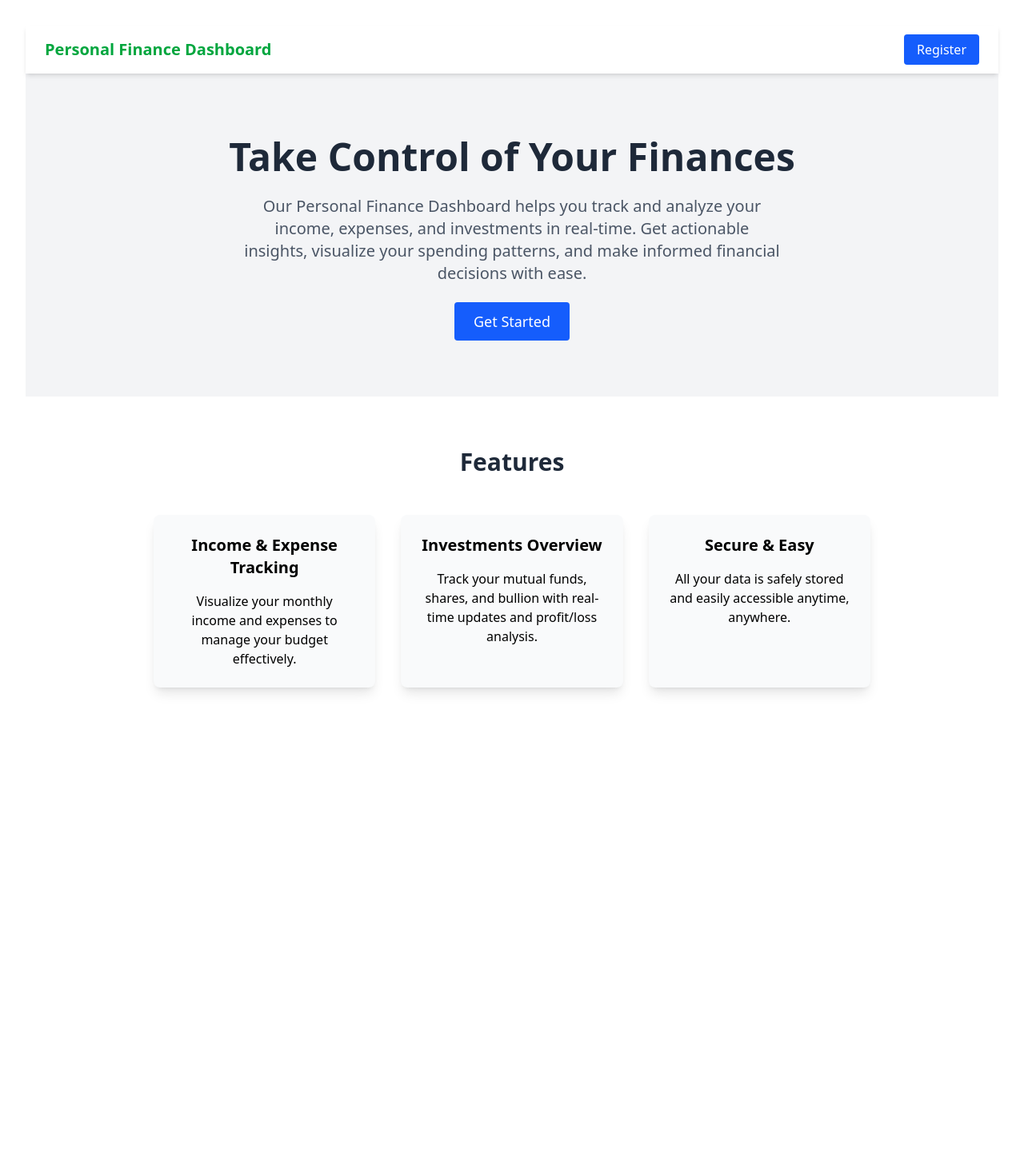
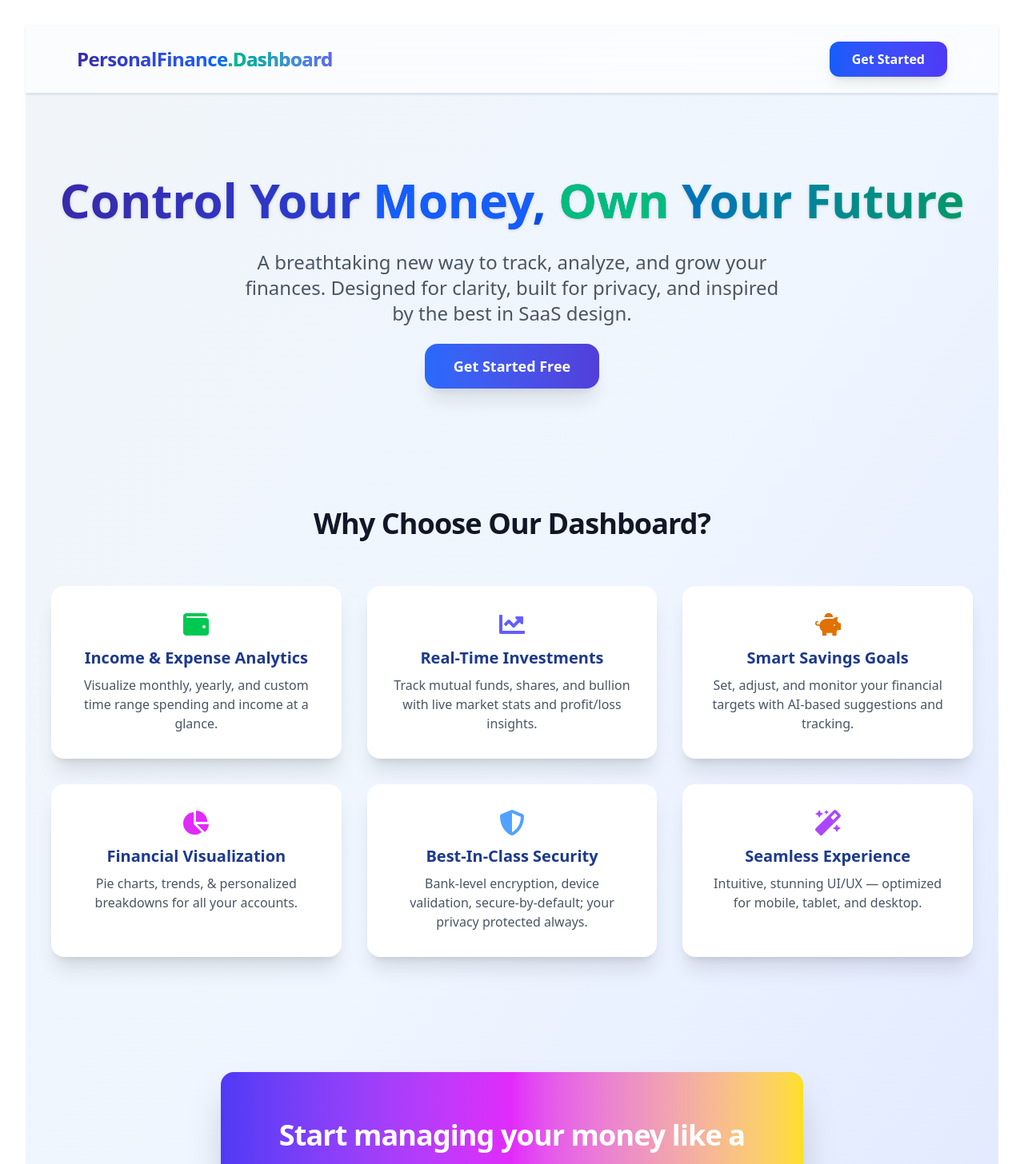
Before and after one commit to vatsal023/PersonalFinanceDashboard, a React app in the folder frontend/: page / in a window 1280 px wide. Shown: the top 1456 px of the page at 80% size. Before the commit the page ends 956 px from the top, so only its background shows below. Built offline with nearby package versions, Linux system fonts and the light colour scheme; the HTML template or start-up script is replaced by a standard one.

Commit message:
Update Home.jsx

```diff
--- a/frontend/src/pages/Home.jsx
+++ b/frontend/src/pages/Home.jsx
@@ -1,150 +1,78 @@
-// // HomePage.jsx
-// import React from "react";
-// import { Link } from "react-router-dom";
-
-// const HomePage = () => {
-//   return (
-//     <div className="min-h-screen bg-gray-100">
-//       {/* Navbar */}
-//       <nav className="bg-white shadow-md px-6 py-4 flex justify-between items-center">
-//         <div className="text-xl font-bold text-green-600">
-//           Personal Finance Dashboard
-//         </div>
-//         <div>
-//           <Link
-//             to="/register"
-//             className="bg-blue-600 text-white px-4 py-2 rounded hover:bg-blue-700 transition"
-//           >
-//             Register
-//           </Link>
-//         </div>
-//       </nav>
-
-//       {/* Hero Section */}
-//       <section className="text-center py-20 px-4">
-//         <h1 className="text-4xl md:text-5xl font-bold mb-6 text-gray-800">
-//           Take Control of Your Finances
-//         </h1>
-//         <p className="text-lg md:text-xl text-gray-600 max-w-2xl mx-auto mb-8">
-//           Our Personal Finance Dashboard helps you track and analyze your income, expenses, and investments in real-time.
-//           Get actionable insights, visualize your spending patterns, and make informed financial decisions with ease.
-//         </p>
-//         <Link
-//           to="/register"
-//           className="bg-blue-600 text-white px-6 py-3 rounded text-lg hover:bg-blue-700 transition"
-//         >
-//           Get Started
-//         </Link>
-//       </section>
-
-//       {/* Features Section */}
-//       <section className="py-16 px-4 bg-white">
-//         <h2 className="text-3xl font-semibold text-center mb-12 text-gray-800">
-//           Features
-//         </h2>
-//         <div className="max-w-4xl mx-auto grid md:grid-cols-3 gap-8 text-center">
-//           <div className="p-6 shadow-lg rounded-lg bg-gray-50">
-//             <h3 className="text-xl font-bold mb-4">Income & Expense Tracking</h3>
-//             <p>Visualize your monthly income and expenses to manage your budget effectively.</p>
-//           </div>
-//           <div className="p-6 shadow-lg rounded-lg bg-gray-50">
-//             <h3 className="text-xl font-bold mb-4">Investments Overview</h3>
-//             <p>Track your mutual funds, shares, and bullion with real-time updates and profit/loss analysis.</p>
-//           </div>
-//           <div className="p-6 shadow-lg rounded-lg bg-gray-50">
-//             <h3 className="text-xl font-bold mb-4">Secure & Easy</h3>
-//             <p>All your data is safely stored and easily accessible anytime, anywhere.</p>
-//           </div>
-//         </div>
-//       </section>
-//     </div>
-//   );
-// };
-
-// export default HomePage;
-
-
-
-// HomePage.jsx
-import React, { useEffect } from "react";
+import React from "react";
 import { Link } from "react-router-dom";
 import { useAuth } from "../context/authContext";
+import { FaWallet, FaChartLine, FaShieldAlt, FaMagic, FaPiggyBank, FaChartPie } from "react-icons/fa";
 
-const HomePage = () => {
-  const { isAuthenticated, checkAuth } = useAuth();
+const features = [
+  { icon: <FaWallet className="h-8 w-8 text-green-500" />, title: "Income & Expense Analytics", desc: "Visualize monthly, yearly, and custom time range spending and income at a glance." },
+  { icon: <FaChartLine className="h-8 w-8 text-indigo-500" />, title: "Real-Time Investments", desc: "Track mutual funds, shares, and bullion with live market stats and profit/loss insights." },
+  { icon: <FaPiggyBank className="h-8 w-8 text-amber-600" />, title: "Smart Savings Goals", desc: "Set, adjust, and monitor your financial targets with AI-based suggestions and tracking." },
+  { icon: <FaChartPie className="h-8 w-8 text-fuchsia-500" />, title: "Financial Visualization", desc: "Pie charts, trends, & personalized breakdowns for all your accounts." },
+  { icon: <FaShieldAlt className="h-8 w-8 text-blue-400" />, title: "Best-In-Class Security", desc: "Bank-level encryption, device validation, secure-by-default; your privacy protected always." },
+  { icon: <FaMagic className="h-8 w-8 text-purple-500" />, title: "Seamless Experience", desc: "Intuitive, stunning UI/UX — optimized for mobile, tablet, and desktop." },
+];
 
-  // Check authentication status on page load
-  // useEffect(() => {
-  //   checkAuth();
-  // }, []);
-
+const Home = () => {
+  const { isAuthenticated } = useAuth();
   return (
-    <div className="min-h-screen bg-gray-100">
-      {/* Navbar */}
-      <nav className="bg-white shadow-md px-6 py-4 flex justify-between items-center">
-        <div className="text-xl font-bold text-green-600">
-          Personal Finance Dashboard
-        </div>
+    <div className="min-h-screen bg-gradient-to-br from-slate-100 via-blue-50 to-indigo-100 relative">
+      {/* Premium Navbar */}
+      <nav className="backdrop-blur-xl bg-white/70 sticky top-0 z-30 w-full shadow flex justify-between items-center px-8 md:px-16 py-5 border-b border-blue-100 animate-fade-in-60">
+        <div className="font-extrabold text-transparent text-2xl bg-clip-text bg-gradient-to-r from-indigo-800 via-blue-600 to-emerald-600 tracking-tight">PersonalFinance<span className="bg-gradient-to-r from-emerald-500 to-indigo-500 bg-clip-text text-transparent">.Dashboard</span></div>
         <div>
           {isAuthenticated ? (
-            <Link
-              to="/dashboard"
-              className="bg-green-600 text-white px-4 py-2 rounded hover:bg-green-700 transition"
-            >
-              View Dashboard
-            </Link>
+            <Link to="/dashboard" className="inline-block rounded-xl bg-gradient-to-r from-green-500 to-emerald-600 text-white px-7 py-2.5 font-bold shadow-lg hover:from-emerald-600 hover:to-green-700 transition-all">View Dashboard</Link>
           ) : (
-            <Link
-              to="/register"
-              className="bg-blue-600 text-white px-4 py-2 rounded hover:bg-blue-700 transition"
-            >
-              Register
-            </Link>
+            <Link to="/register" className="inline-block rounded-xl bg-gradient-to-r from-blue-600 to-indigo-600 text-white px-7 py-2.5 font-bold shadow-lg hover:from-indigo-700 hover:to-blue-700 transition-all">Get Started</Link>
           )}
         </div>
       </nav>
-
-      {/* Hero Section */}
-      <section className="text-center py-20 px-4">
-        <h1 className="text-4xl md:text-5xl font-bold mb-6 text-gray-800">
-          Take Control of Your Finances
-        </h1>
-        <p className="text-lg md:text-xl text-gray-600 max-w-2xl mx-auto mb-8">
-          Our Personal Finance Dashboard helps you track and analyze your income, expenses, and investments in real-time.
-          Get actionable insights, visualize your spending patterns, and make informed financial decisions with ease.
-        </p>
-        {!isAuthenticated && (
-          <Link
-            to="/register"
-            className="bg-blue-600 text-white px-6 py-3 rounded text-lg hover:bg-blue-700 transition"
-          >
-            Get Started
-          </Link>
-        )}
-      </section>
-
-      {/* Features Section */}
-      <section className="py-16 px-4 bg-white">
-        <h2 className="text-3xl font-semibold text-center mb-12 text-gray-800">
-          Features
-        </h2>
-        <div className="max-w-4xl mx-auto grid md:grid-cols-3 gap-8 text-center">
-          <div className="p-6 shadow-lg rounded-lg bg-gray-50">
-            <h3 className="text-xl font-bold mb-4">Income & Expense Tracking</h3>
-            <p>Visualize your monthly income and expenses to manage your budget effectively.</p>
-          </div>
-          <div className="p-6 shadow-lg rounded-lg bg-gray-50">
-            <h3 className="text-xl font-bold mb-4">Investments Overview</h3>
-            <p>Track your mutual funds, shares, and bullion with real-time updates and profit/loss analysis.</p>
-          </div>
-          <div className="p-6 shadow-lg rounded-lg bg-gray-50">
-            <h3 className="text-xl font-bold mb-4">Secure & Easy</h3>
-            <p>All your data is safely stored and easily accessible anytime, anywhere.</p>
-          </div>
+      {/* Hero */}
+      <section className="relative flex flex-col items-center justify-center text-center py-24 px-4 md:px-0 animate-in fade-in-0">
+        <div className="absolute top-0 inset-x-0 flex justify-center pointer-events-none select-none z-[-1]">
+          <div className="w-40 h-40 bg-gradient-to-br from-indigo-300 via-blue-300 to-blue-100 opacity-20 rounded-full md:w-80 md:h-80 blur-2xl" />
+        </div>
+        <h1 className="text-5xl md:text-6xl font-extrabold leading-tight bg-gradient-to-r from-indigo-800 via-blue-700 to-emerald-600 bg-clip-text text-transparent drop-shadow mb-6 animate-in fade-in-0">Control Your <span className="text-blue-600">Money</span>, <span className="text-emerald-500">Own</span> Your Future</h1>
+        <p className="text-lg md:text-2xl font-medium text-gray-600 max-w-2xl mx-auto mb-9 animate-in fade-in-20">A breathtaking new way to track, analyze, and grow your finances. Designed for clarity, built for privacy, and inspired by the best in SaaS design.</p>
+        <div>
+          {isAuthenticated ? (
+            <Link to="/dashboard" className="rounded-2xl px-9 py-4 bg-gradient-to-r from-green-500 to-emerald-600 text-white text-lg font-bold shadow-xl hover:from-emerald-600 hover:to-green-700 transition-all animate-pulse">View My Dashboard</Link>
+          ) : (
+            <Link to="/register" className="rounded-2xl px-9 py-4 bg-gradient-to-r from-blue-600 to-indigo-700 text-white text-lg font-bold shadow-xl hover:from-indigo-700 hover:to-blue-700 transition-all animate-pulse">Get Started Free</Link>
+          )}
         </div>
       </section>
+      {/* Features */}
+      <section className="max-w-6xl mx-auto py-16 px-4 md:px-0 animate-in fade-in-40">
+        <h2 className="text-3xl md:text-4xl font-extrabold text-gray-900 text-center mb-14 tracking-tight leading-tight">Why Choose Our Dashboard?</h2>
+        <div className="grid grid-cols-1 md:grid-cols-2 lg:grid-cols-3 gap-8">
+          {features.map((f, i) => (
+            <div key={f.title} className="bg-white rounded-2xl shadow-xl p-8 flex flex-col items-center text-center hover:scale-[1.03] hover:ring-2 hover:ring-blue-100 transition-transform duration-200 animate-in zoom-in-95">
+              <div className="mb-3">{f.icon}</div>
+              <div className="text-xl font-extrabold text-blue-900 mb-2">{f.title}</div>
+              <div className="text-base text-gray-600">{f.desc}</div>
+            </div>
+          ))}
+        </div>
+      </section>
+      {/* CTA Banner */}
+      <div className="max-w-3xl mx-auto px-5">
+        <div className="my-20 rounded-2xl shadow-2xl bg-gradient-to-r from-indigo-600 via-fuchsia-500 to-yellow-300 text-white px-10 py-14 flex flex-col items-center text-center animate-in fade-in-20">
+          <h3 className="text-3xl md:text-4xl font-extrabold mb-3 tracking-tight leading-tight">Start managing your money like a pro.</h3>
+          <p className="text-lg font-medium mb-8">Create your account in minutes. See why people love the modern way to personal finance.</p>
+          {isAuthenticated ? (
+            <Link to="/dashboard" className="rounded-xl bg-white text-indigo-700 text-lg font-bold px-12 py-4 shadow-md hover:bg-gray-100 transition">Go to Dashboard</Link>
+          ) : (
+            <Link to="/register" className="rounded-xl bg-white text-indigo-700 text-lg font-bold px-12 py-4 shadow-md hover:bg-gray-100 transition">Get Started Free</Link>
+          )}
+        </div>
+      </div>
+      {/* Footer */}
+      <footer className="w-full py-5 text-center text-gray-400 font-medium text-base animate-in fade-in-90">
+        &copy; {new Date().getFullYear()} PersonalFinance.Dashboard &mdash; All rights reserved.
+      </footer>
     </div>
   );
 };
 
-export default HomePage;
+export default Home;
```
